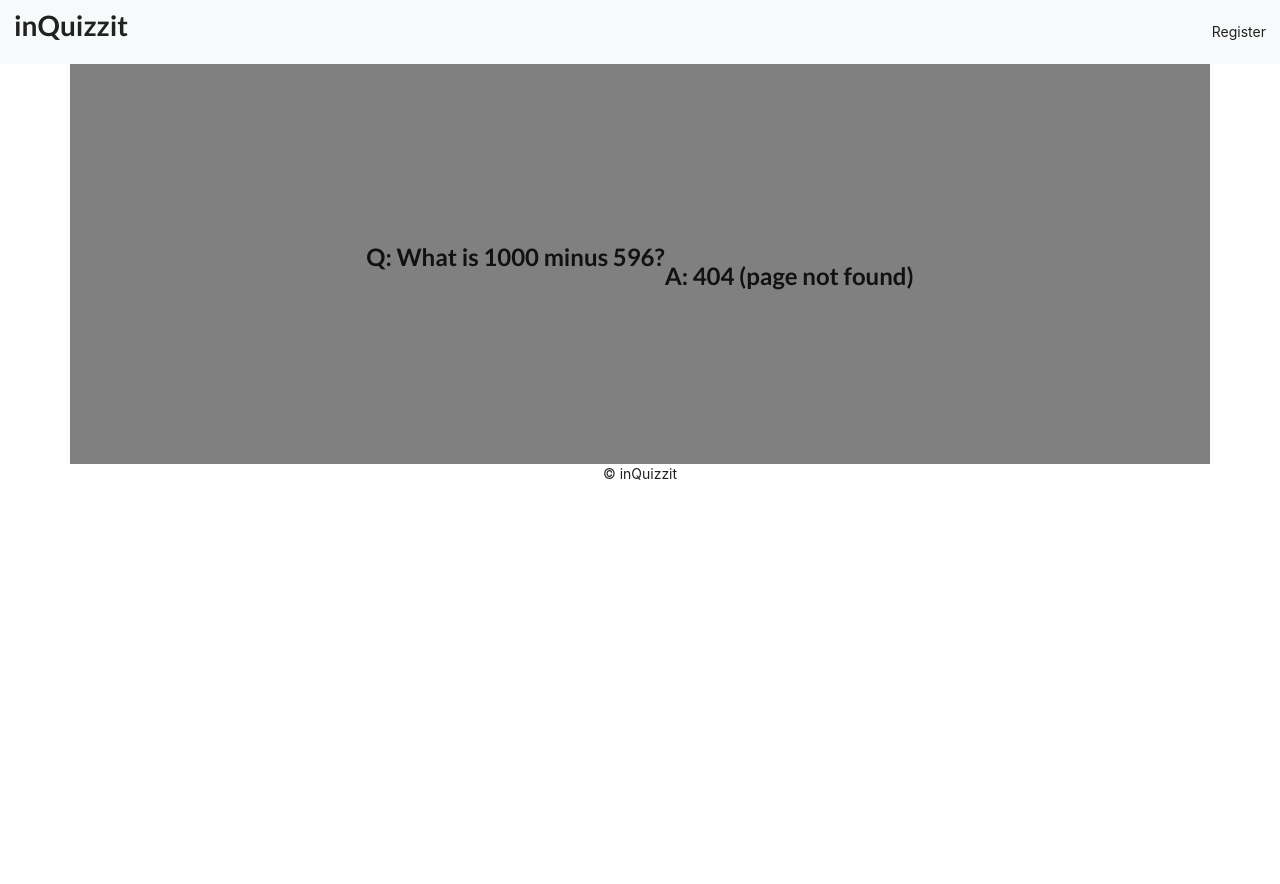
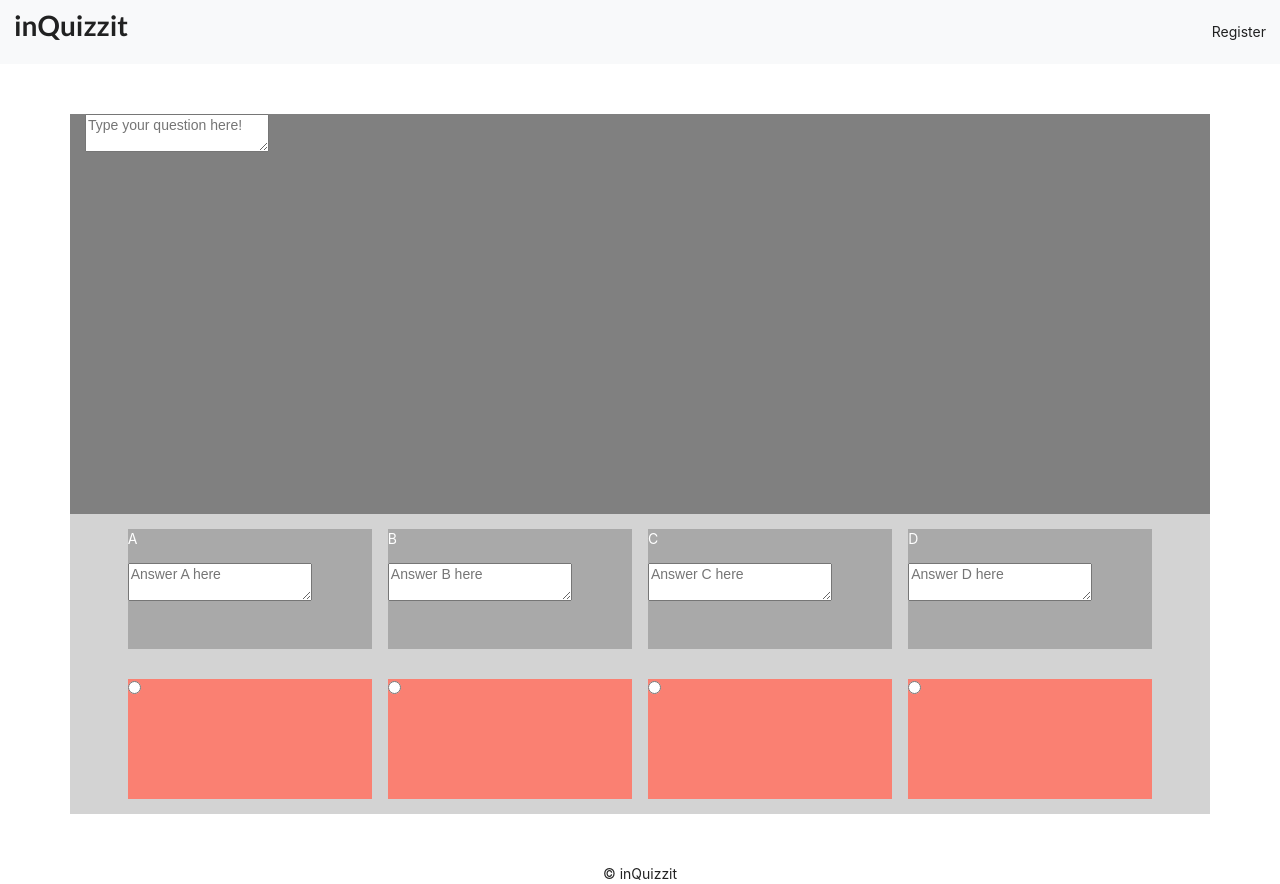
Before and after one commit to hjball/quiz-client, a React (Create React App) app: page /submitQ in a window 1280 px wide. Before the commit this address had no page. Before the commit the page ends 800 px from the top, so only its background shows below. Built offline with nearby package versions, Linux system fonts and the light colour scheme.

Commit message:
added submit q template

```diff
--- a/src/App.jsx
+++ b/src/App.jsx
@@ -13,6 +13,7 @@ import FourOhFour from './components/FourOhFour';
 import Home from './views/Home';
 import Quiz from './views/Quiz';
 import Result from './views/Result';
+import SubmitQuestion from './views/SubmitQuestion'
 
 const App = () => (
     <Router>
@@ -22,6 +23,7 @@ const App = () => (
                 <Route exact path="/" component={ Home }/>
                 <Route exact path="/quiz" component={ Quiz }/>
                 <Route path="/quiz/1/result" component={ Result }/>
+                <Route path="/submitQ" component={ SubmitQuestion } />
                 <Route component={ FourOhFour }/>
             </Switch>
             <Footer />
--- /dev/null
+++ b/src/components/CheckBoxes.jsx
@@ -0,0 +1,20 @@
+import React from 'react';
+
+const CheckBoxes = () => (
+	<form className="container d-flex flex-wrap align-items-center justify-content-center" style={{height: 150, backgroundColor: "lightgrey"}}>
+		<div style={{width: '22%', height: '80%', backgroundColor: "salmon", margin: 8, color: "white"}}>
+			<input type="radio" name="selectcorrect" />
+		</div>
+		<div style={{width: '22%', height: '80%', backgroundColor: "salmon", margin: 8, color: "white"}}>
+			<input type="radio" name="selectcorrect" />
+		</div>
+		<div style={{width: '22%', height: '80%', backgroundColor: "salmon", margin: 8, color: "white"}}>
+			<input type="radio" name="selectcorrect" />
+		</div>
+		<div style={{width: '22%', height: '80%', backgroundColor: "salmon", margin: 8, color: "white"}}>
+			<input type="radio" name="selectcorrect" />
+		</div>
+	</form>
+);
+
+export default CheckBoxes;
--- /dev/null
+++ b/src/components/SubmitAInput.jsx
@@ -0,0 +1,24 @@
+import React from 'react';
+
+const SubmitAInput = () => (
+	<div className="container d-flex flex-wrap align-items-center justify-content-center" style={{height: 150, backgroundColor: "lightgrey"}}>
+		<div style={{width: '22%', height: '80%', backgroundColor: "darkgrey", margin: 8, color: "white"}}>
+			<p>A</p>
+			<textarea placeholder="Answer A here"></textarea>
+		</div>
+		<div style={{width: '22%', height: '80%', backgroundColor: "darkgrey", margin: 8, color: "white"}}>
+			<p>B</p>
+			<textarea placeholder="Answer B here"></textarea>
+		</div>
+		<div style={{width: '22%', height: '80%', backgroundColor: "darkgrey", margin: 8, color: "white"}}>
+			<p>C</p>
+			<textarea placeholder="Answer C here"></textarea>
+		</div>
+		<div style={{width: '22%', height: '80%', backgroundColor: "darkgrey", margin: 8, color: "white"}}>
+			<p>D</p>
+			<textarea placeholder="Answer D here"></textarea>
+		</div>
+	</div>
+);
+
+export default SubmitAInput;
--- /dev/null
+++ b/src/components/SubmitQInput.jsx
@@ -0,0 +1,9 @@
+import React from 'react';
+
+const SubmitQInput = () => (
+	<div className="container" style={{height: 400, backgroundColor: "grey", color: "white"}}>
+		<textarea placeholder="Type your question here!"></textarea>
+	</div>
+);
+
+export default SubmitQInput;
--- /dev/null
+++ b/src/views/SubmitQuestion.jsx
@@ -0,0 +1,18 @@
+import React from 'react';
+
+import SubmitQInput from '../components/SubmitQInput';
+import SubmitAInput from '../components/SubmitAInput';
+import CheckBoxes from '../components/CheckBoxes';
+
+const SubmitQuestion = () => (
+        <React.Fragment>
+        	<div style={{marginTop: 50, marginBottom: 50}}>
+	            <SubmitQInput />
+	            <SubmitAInput />
+	            <CheckBoxes />
+	        </div>
+        </React.Fragment>
+
+);
+
+export default SubmitQuestion;
```
Also changed, not shown: 1 other file (tests, documents, lock files or other folders).
